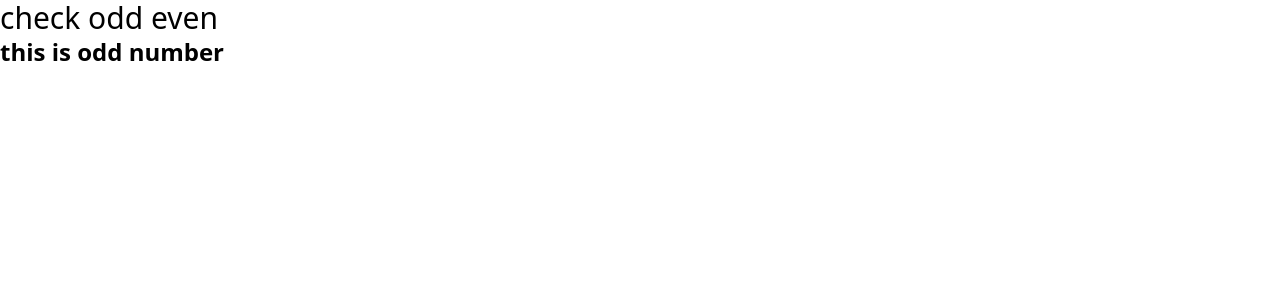
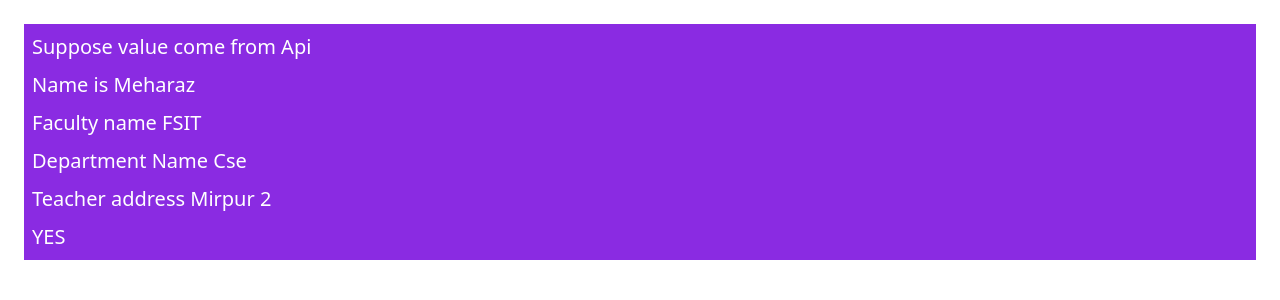
Before and after one commit to raz421/practice-_module1_0_6-_video, a React (Vite) app: page / in a window 1280 px wide. Shown: the top 300 px of the page. Built offline with nearby package versions, Linux system fonts and the light colour scheme.

Commit message:
dynamic value assign

```diff
--- a/src/App.jsx
+++ b/src/App.jsx
@@ -1,11 +1,12 @@
-import Test from "./components/Test";
+import Curly from "./components/Curly";
 
 function App() {
   return (
     <>
       {/* <Component />
       <Profile /> */}
-      <Test num={5} />
+      {/* <Test num={5} /> */}
+      <Curly />
     </>
   );
 }
--- /dev/null
+++ b/src/components/Curly.jsx
@@ -0,0 +1,31 @@
+export default function Curly() {
+  const obj = {
+    name: "Meharaz",
+    id: "221-15-5883",
+    department: {
+      name: "Cse",
+      faculty: "FSIT",
+    },
+  };
+  const Teacher = {
+    addres: "Mirpur 2",
+  };
+  const value = "true";
+  return (
+    <div
+      style={{
+        color: "white",
+        backgroundColor: "blueviolet",
+        fontSize: "20px",
+      }}
+      className="flex flex-col gap-2 m-6 p-2"
+    >
+      <h1>Suppose value come from Api</h1>
+      <p>Name is {obj.name}</p>
+      <p>Faculty name {obj.department.faculty}</p>
+      <p>Department Name {obj.department.name}</p>
+      <p>Teacher address {Teacher.addres}</p>
+      <p>{`${value ? "YES" : "No"}`}</p>
+    </div>
+  );
+}
```
